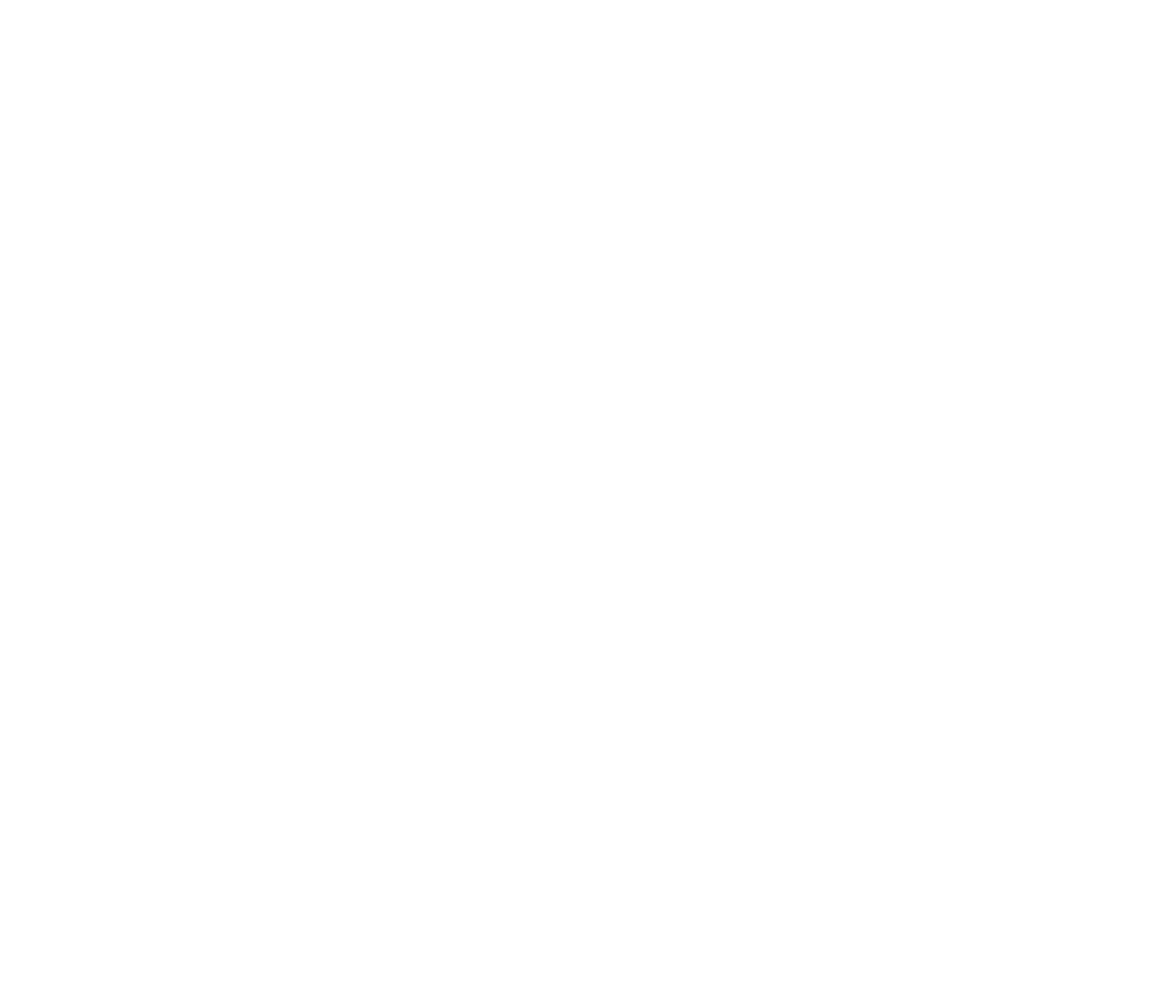
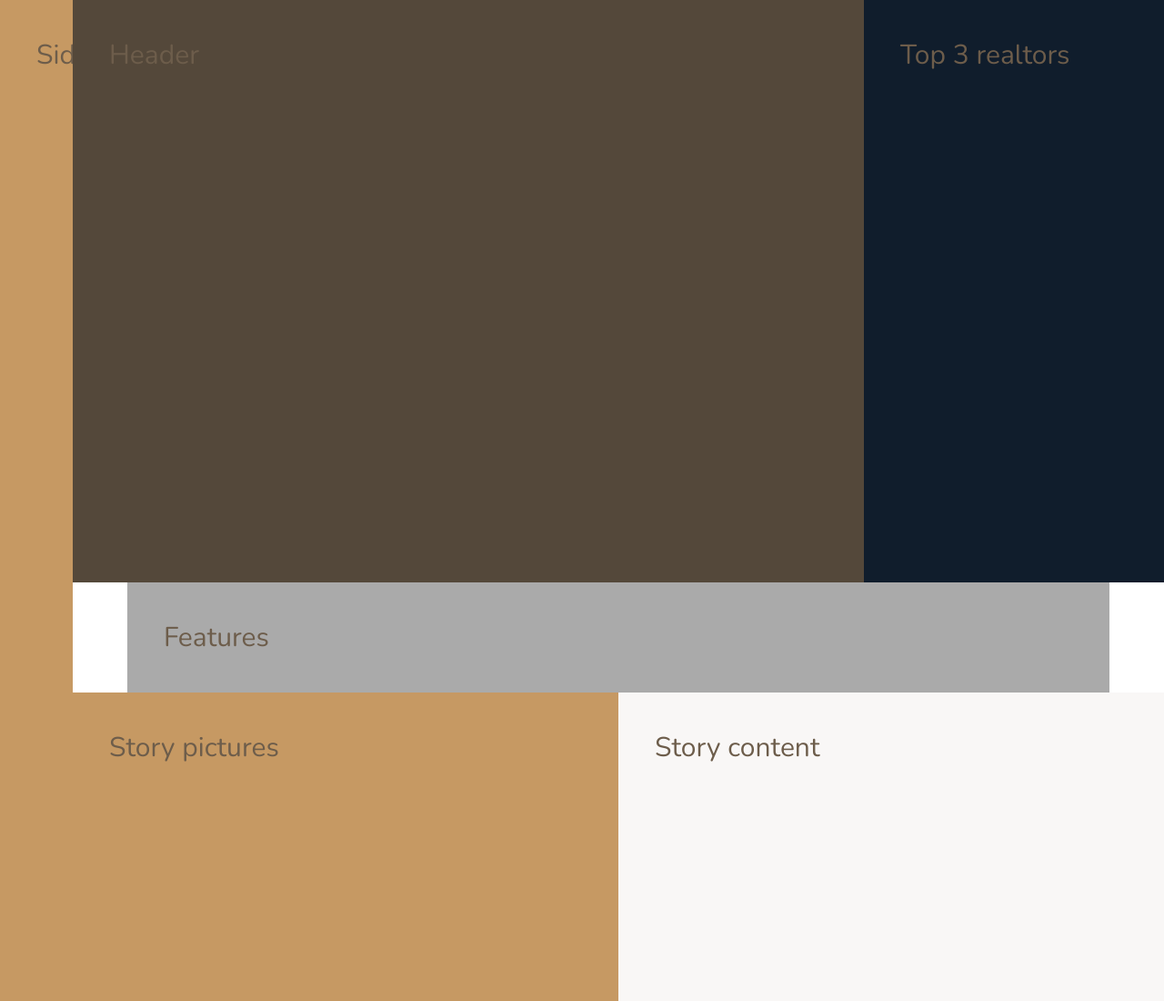
Before and after one commit to jorgeyza/nexter, a website: page index.html in a window 1280 px wide. Shown: the top 1100 px of the page at 91% size. Before the commit the page ends 800 px from the top, so only its background shows below. Drawn offline with nearby package versions, Linux system fonts and the light colour scheme; files that its build step writes are made by us from their sources.

Commit message:
Build Overall Layout

```diff
--- a/index.html
+++ b/index.html
@@ -1,17 +1,22 @@
 <!DOCTYPE html>
 <html lang="en">
-    <head>
-        <meta charset="UTF-8">
-        <meta name="viewport" content="width=device-width, initial-scale=1.0">
-        <meta http-equiv="X-UA-Compatible" content="ie=edge">
-
-        <link href="https://fonts.googleapis.com/css?family=Josefin+Sans:300,400,400i|Nunito:300,300i" rel="stylesheet">
-        <link rel="stylesheet" href="css/style.css">
-        <link rel="shortcut icon" type="image/png" href="img/favicon.png">
-
-        <title>nexter &mdash; your home, your freedom</title>
-    </head>
-    <body class="container">
-
-    </body>
+  <head>
+    <meta charset="UTF-8" />
+    <meta name="viewport" content="width=device-width, initial-scale=1.0" />
+    <meta http-equiv="X-UA-Compatible" content="ie=edge" />
+    <link rel="stylesheet" href="css/style.css" />
+    <link rel="shortcut icon" type="image/png" href="img/favicon.png" />
+    <title>nexter &mdash; your home, your freedom</title>
+  </head>
+  <body class="container">
+    <div class="sidebar">Sidebar</div>
+    <header class="header">Header</header>
+    <div class="realtors">Top 3 realtors</div>
+    <section class="features">Features</section>
+    <div class="story__pictures">Story pictures</div>
+    <div class="story__content">Story content</div>
+    <section class="homes">Homes</section>
+    <section class="gallery">Gallery</section>
+    <footer class="footer">Footer</footer>
+  </body>
 </html>
--- a/sass/_base.scss
+++ b/sass/_base.scss
@@ -1,15 +1,48 @@
 // COLOR VARIABLES
 $color-primary: #c69963;
-$color-primary-dark: #B28451;
+$color-primary-dark: #b28451;
 
 $color-secondary: #101d2c;
 
 $color-grey-light-1: #f9f7f6;
 $color-grey-light-2: #aaa;
 
-$color-grey-dark-1: #54483A;
-$color-grey-dark-2: #6D5D4B;
+$color-grey-dark-1: #54483a;
+$color-grey-dark-2: #6d5d4b;
 
 // FONT VARIABLES
 $font-primary: 'Nunito', sans-serif;
 $font-display: 'Josefin Sans', sans-serif;
+
+*,
+*::before,
+¨::after {
+  margin: 0;
+  padding: 0;
+  box-sizing: inherit;
+}
+
+html {
+  box-sizing: border-box;
+  font-size: 62.5%; // 10px/16px = 62.5% -> 1rem = 10px
+}
+
+body {
+  font-family: $font-primary;
+  color: $color-grey-dark-2;
+  font-weight: 300;
+}
+
+.container {
+  display: grid;
+  grid-template-rows: 80vh min-content 40vw repeat(3, min-content);
+  grid-template-columns:
+    [sidebar-start] 8rem [sidebar-end full-start] minmax(6rem, 1fr)
+    [center-start] repeat(8, [col-start] minmax(min-content, 14rem) [col-end])
+    [center-end] minmax(6rem, 1fr) [full-end];
+
+  & > * {
+    padding: 40px;
+    font-size: 3rem;
+  }
+}
--- a/sass/_features.scss
+++ b/sass/_features.scss
@@ -0,0 +1,4 @@
+.features {
+  background-color: $color-grey-light-2;
+  grid-column: center-start / center-end;
+}
--- a/sass/_footer.scss
+++ b/sass/_footer.scss
@@ -0,0 +1,4 @@
+.footer {
+  background-color: $color-secondary;
+  grid-column: full-start / full-end;
+}
--- a/sass/_gallery.scss
+++ b/sass/_gallery.scss
@@ -0,0 +1,4 @@
+.gallery {
+  background-color: $color-grey-dark-1;
+  grid-column: full-start / full-end;
+}
--- a/sass/_header.scss
+++ b/sass/_header.scss
@@ -0,0 +1,4 @@
+.header {
+  background-color: $color-grey-dark-1;
+  grid-column: full-start / col-end 6;
+}
--- a/sass/_homes.scss
+++ b/sass/_homes.scss
@@ -0,0 +1,4 @@
+.homes {
+  background-color: $color-secondary;
+  grid-column: center-start / center-end;
+}
--- a/sass/_realtors.scss
+++ b/sass/_realtors.scss
@@ -0,0 +1,4 @@
+.realtors {
+  background-color: $color-secondary;
+  grid-column: col-start 7 / full-end;
+}
--- a/sass/_sidebar.scss
+++ b/sass/_sidebar.scss
@@ -0,0 +1,5 @@
+.sidebar {
+  background-color: $color-primary;
+  grid-column: sidebar-start / sidebar-end;
+  grid-row: 1 / -1;
+}
--- a/sass/_story.scss
+++ b/sass/_story.scss
@@ -0,0 +1,11 @@
+.story {
+  &__pictures {
+    background-color: $color-primary;
+    grid-column: full-start / col-end 4;
+  }
+
+  &__content {
+    background-color: $color-grey-light-1;
+    grid-column: col-start 5 / full-end;
+  }
+}
--- a/sass/_typography.scss
+++ b/sass/_typography.scss
@@ -0,0 +1 @@
+@import url('https://fonts.googleapis.com/css2?family=Josefin+Sans:ital,wght@0,300;0,400;1,400&family=Nunito:ital,wght@0,300;1,300&display=swap');
```
Also changed, not shown: package.json (+7 -10 lines), css/style.css (added), 2 other files.
